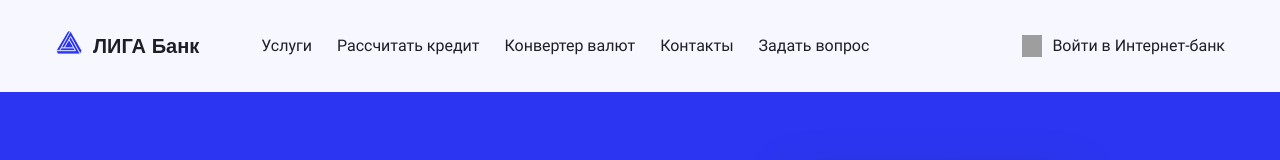
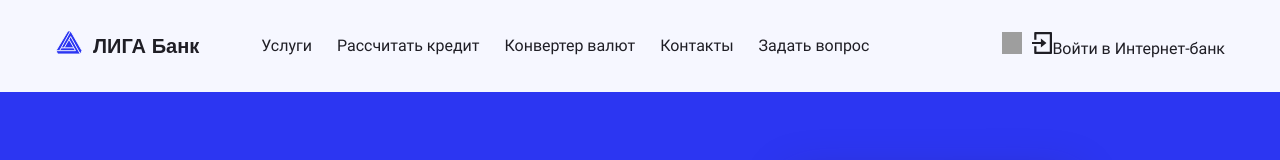
Before and after one commit to Filippoussis/Filippov_ligabank, a React (Create React App) app: page / in a window 1280 px wide. Shown: the top 160 px of the page. Built offline with nearby package versions, Linux system fonts and the light colour scheme; no server answers; grey boxes are pictures that could not be loaded.

Commit message:
рефакт user-block -> добавил svg enter

```diff
--- a/src/components/header/user-block/user-block.jsx
+++ b/src/components/header/user-block/user-block.jsx
@@ -4,7 +4,14 @@ import {Link} from 'react-router-dom';
 import './user-block.scss';
 
 function UserBlock() {
-  return <Link to="#" className="user-block">Войти в Интернет-банк</Link>;
+  return (
+    <Link to="#" className="user-block">
+      <svg width="20" height="22">
+        <use xlinkHref="#enter"/>
+      </svg>
+      Войти в Интернет-банк
+    </Link>
+  );
 }
 
 export default UserBlock;
```
